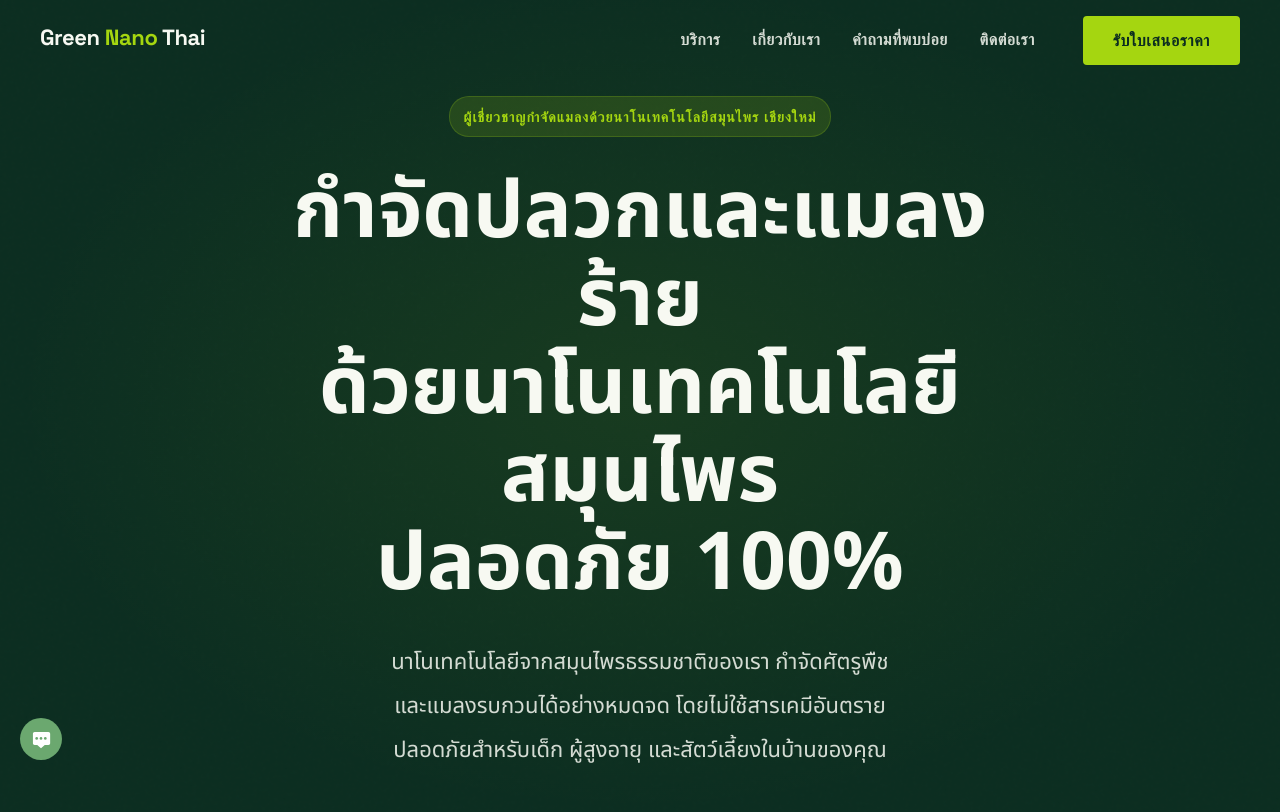
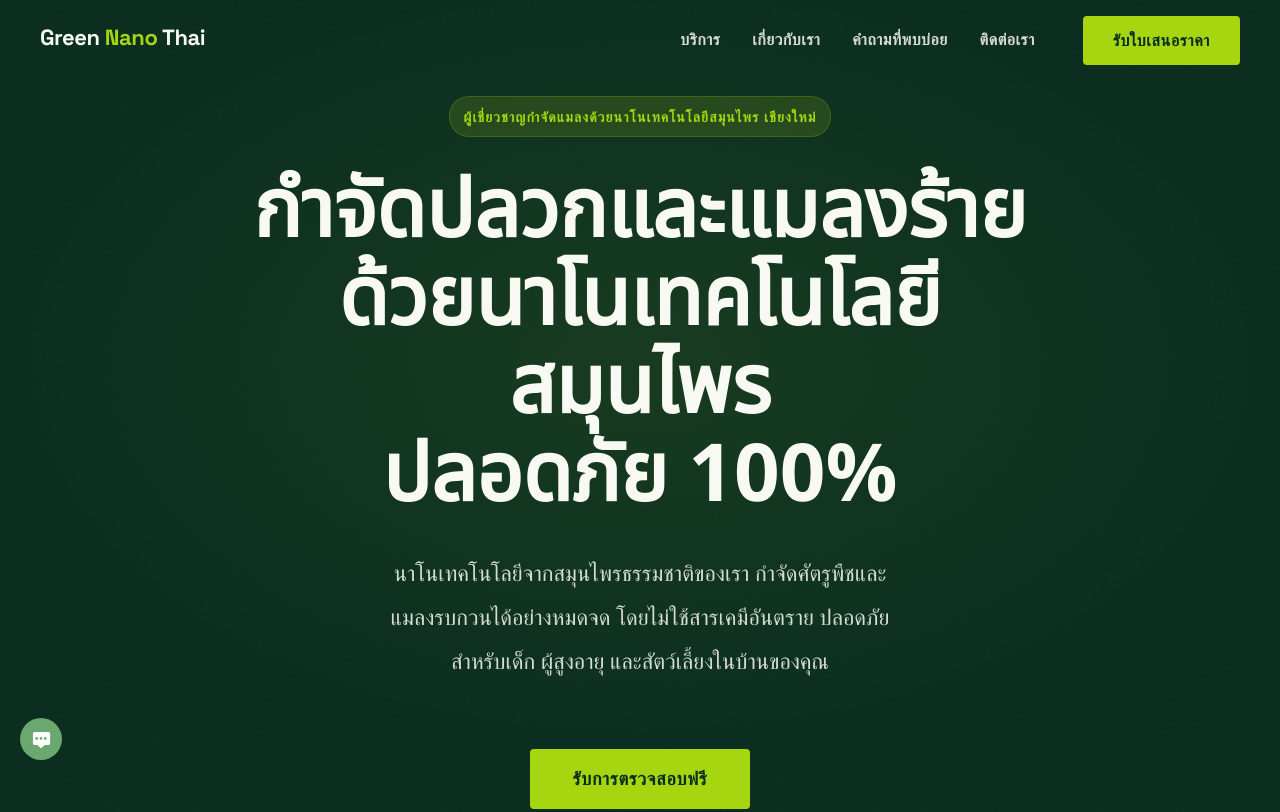
Before and after one commit to 0xShaynegit/greennanothai, a plain HTML site: page pages/thai.html in a window 1280 px wide. Shown: the top 812 px of the page. Drawn offline with Linux system fonts and the light colour scheme.

Commit message:
Load fonts locally via Fontsource packages
- Install @fontsource packages (space-grotesk, inter, merriweather, noto-sans-thai)
- Copy optimised font files to /fonts/ directory
- Create css/fonts.css with @font-face declarations
- Update all HTML pages to reference local fonts
- Removes Google Fonts CDN dependency completely
- Fonts loaded from server with font-display: swap for better performance

Co-Authored-By: Claude Haiku 4.5 <noreply@anthropic.com>

```diff
--- /dev/null
+++ b/css/fonts.css
@@ -0,0 +1,71 @@
+/* ==========================================================================
+   Local Font Definitions
+   ========================================================================== */
+
+/* Merriweather - Serif body font */
+@font-face {
+  font-family: 'Merriweather';
+  src: url('../fonts/merriweather-400.woff2') format('woff2');
+  font-weight: 400;
+  font-style: normal;
+  font-display: swap;
+}
+
+@font-face {
+  font-family: 'Merriweather';
+  src: url('../fonts/merriweather-700.woff2') format('woff2');
+  font-weight: 700;
+  font-style: normal;
+  font-display: swap;
+}
+
+/* Inter - Sans-serif body font */
+@font-face {
+  font-family: 'Inter';
+  src: url('../fonts/inter-400.woff2') format('woff2');
+  font-weight: 400;
+  font-style: normal;
+  font-display: swap;
+}
+
+@font-face {
+  font-family: 'Inter';
+  src: url('../fonts/inter-600.woff2') format('woff2');
+  font-weight: 600;
+  font-style: normal;
+  font-display: swap;
+}
+
+/* Space Grotesk - Display font */
+@font-face {
+  font-family: 'Space Grotesk';
+  src: url('../fonts/spacegrotesk-700.woff2') format('woff2');
+  font-weight: 700;
+  font-style: normal;
+  font-display: swap;
+}
+
+/* Noto Sans Thai - Thai language support */
+@font-face {
+  font-family: 'Noto Sans Thai';
+  src: url('../fonts/notosanethai-400.woff2') format('woff2');
+  font-weight: 400;
+  font-style: normal;
+  font-display: swap;
+}
+
+@font-face {
+  font-family: 'Noto Sans Thai';
+  src: url('../fonts/notosanethai-600.woff2') format('woff2');
+  font-weight: 600;
+  font-style: normal;
+  font-display: swap;
+}
+
+@font-face {
+  font-family: 'Noto Sans Thai';
+  src: url('../fonts/notosanethai-700.woff2') format('woff2');
+  font-weight: 700;
+  font-style: normal;
+  font-display: swap;
+}
--- a/pages/thai.html
+++ b/pages/thai.html
@@ -21,10 +21,8 @@
   <meta property="og:site_name" content="Green Nano Thai">
   <meta property="og:locale" content="th_TH">
 
-  <!-- Fonts: Space Grotesk for headings + Noto Sans Thai for body -->
-  <link rel="preconnect" href="https://fonts.googleapis.com">
-  <link rel="preconnect" href="https://fonts.gstatic.com" crossorigin>
-  <link href="https://fonts.googleapis.com/css2?family=Space+Grotesk:wght@700&family=Inter:wght@400;600&family=Noto+Sans+Thai:wght@400;600;700&display=swap" rel="stylesheet">
+  <!-- Fonts -->
+  <link rel="stylesheet" href="../css/fonts.css">
 
   <!-- Stylesheet -->
   <link rel="stylesheet" href="../css/style.css">
```
Also changed, not shown: index.html (+1 -3 lines), pages/about-pest-control-company.html (+1 -3 lines), pages/contact.html (+1 -3 lines), pages/pest-control-faq.html (+1 -3 lines), pages/services.html (+1 -3 lines), fonts/inter-400.woff2, fonts/inter-600.woff2, fonts/merriweather-400.woff2, fonts/merriweather-700.woff2, fonts/notosanethai-400.woff2, fonts/notosanethai-600.woff2, fonts/notosanethai-700.woff2, fonts/spacegrotesk-700.woff2.
